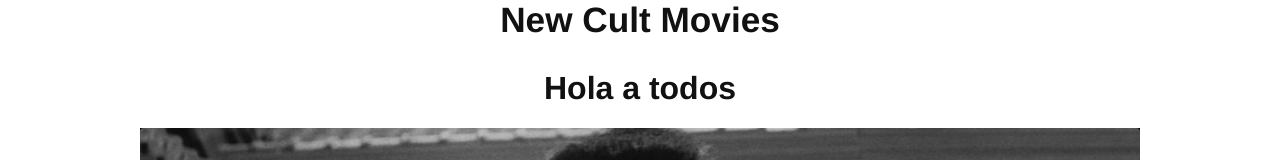
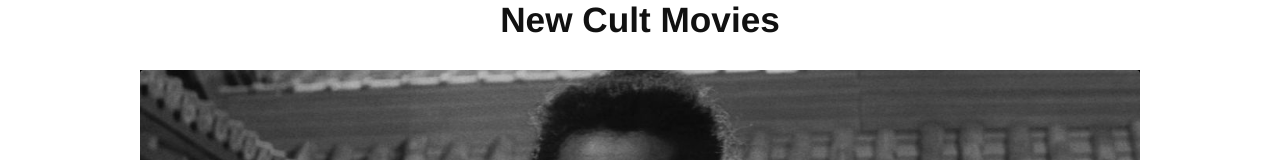
Before and after one commit to ManelDAW/Lost-Tapes, a Vue app: page / in a window 1280 px wide. Shown: the part 130-290 px from the top of the page. Built offline with nearby package versions, Linux system fonts and the light colour scheme.

Commit message:
Deploy completado

```diff
--- a/src/views/HomeView.vue
+++ b/src/views/HomeView.vue
@@ -12,7 +12,6 @@ const movieStore = useMovieStore();
 <template>
   <div class="home-container">
     <h2 class="main-title">New Cult Movies</h2>
-    <h1>Hola a todos</h1>
 
     <CarruselApp />
 
```
